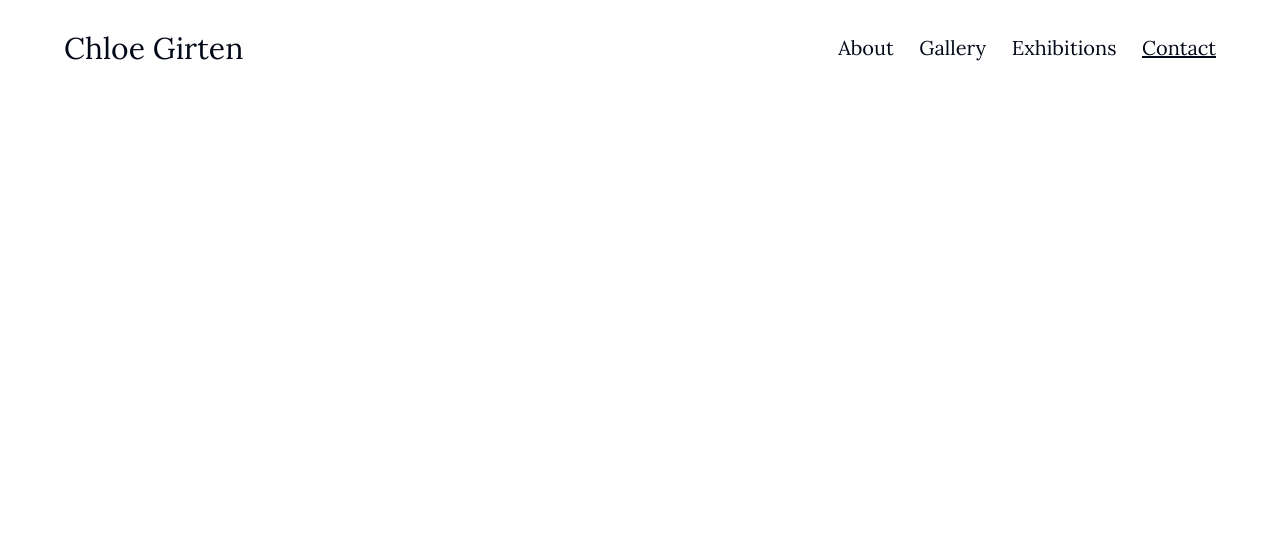
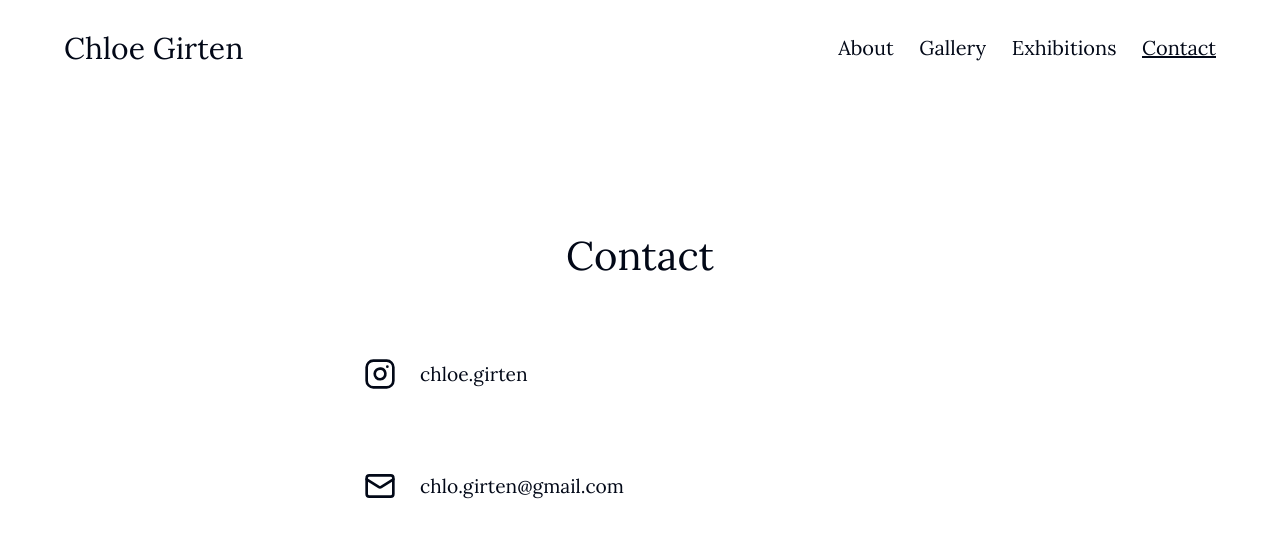
Before and after one commit to zax-pfe/Chloe-Next, a Next.js app: page /contact in a window 1280 px wide. Shown: the top 538 px of the page. Built offline with nearby package versions, Linux system fonts and the light colour scheme.

Commit message:
contact page added - exhibition page added

```diff
--- a/src/app/contact/page.tsx
+++ b/src/app/contact/page.tsx
@@ -1,10 +1,77 @@
+// "use client";
+// import useLockBodyScroll from "@/hooks/adjustScrollBar";
+// import useDevice from "@/app/utils/detectDevice";
+// import "../../styles/contact.css";
+
+// export default function ContactPage() {
+//   const device = useDevice();
+//   useLockBodyScroll(device);
+
+//   return <div>{/* <PageItem index={1} index_max={2} /> */}</div>;
+// }
+
 "use client";
 import useLockBodyScroll from "@/hooks/adjustScrollBar";
 import useDevice from "@/app/utils/detectDevice";
+import { Instagram, Mail } from "lucide-react";
+import Link from "next/link";
+import { motion } from "framer-motion";
+import { useState } from "react";
+import "../../styles/contact.css";
 
 export default function ContactPage() {
   const device = useDevice();
   useLockBodyScroll(device);
+  const [hoverInsta, setHoverInsta] = useState(false);
+  const [hoverMail, setHoverMail] = useState(false);
 
-  return <div>{/* <PageItem index={1} index_max={2} /> */}</div>;
+  return (
+    <div className="contact-container">
+      <motion.div
+        initial={{ opacity: 0, y: 20 }}
+        animate={{ opacity: 1, y: 0 }}
+        transition={{ duration: 0.6 }}
+        className="contact-content"
+      >
+        <h1 className="contact-title">Contact</h1>
+
+        <div className="contact-items">
+          <motion.div
+            className="contact-item"
+            whileHover={{ scale: 1.05 }}
+            onHoverStart={() => setHoverInsta(true)}
+            onHoverEnd={() => setHoverInsta(false)}
+          >
+            <Link
+              href="https://www.instagram.com/chloe.girten"
+              target="_blank"
+              rel="noopener noreferrer"
+              className="contact-link"
+            >
+              <Instagram
+                size={32}
+                className={`contact-icon ${hoverInsta ? "contact-icon-hover" : ""}`}
+              />
+              <span className="contact-text">chloe.girten</span>
+            </Link>
+          </motion.div>
+
+          <motion.div
+            className="contact-item"
+            whileHover={{ scale: 1.05 }}
+            onHoverStart={() => setHoverMail(true)}
+            onHoverEnd={() => setHoverMail(false)}
+          >
+            <Link href="mailto:chlo.girten@gmail.com" className="contact-link">
+              <Mail
+                size={32}
+                className={`contact-icon ${hoverMail ? "contact-icon-hover" : ""}`}
+              />
+              <span className="contact-text">chlo.girten@gmail.com</span>
+            </Link>
+          </motion.div>
+        </div>
+      </motion.div>
+    </div>
+  );
 }
--- a/src/app/exhibitions/[id]/page.tsx
+++ b/src/app/exhibitions/[id]/page.tsx
@@ -5,28 +5,33 @@ import { motion, Variants, AnimatePresence } from "framer-motion";
 import "../../../styles/exhibitionPage.css";
 import Image from "next/image";
 import { findExhibitionByName } from "@/actions";
+import { useEffect, useState } from "react";
+import { Exhibition_interface } from "@/actions";
+import { PortableText } from "next-sanity";
 
 interface ExhibitionProps {
   params: {
-    name: string;
+    id: string;
   };
 }
 
-function findExhibitionById(exhibitionId: string) {
-  const exhibition = exhibitionlist.find(
-    (exhibition) => exhibition.id === exhibitionId
+export default function Page(props: ExhibitionProps) {
+  const [exhibition, setExhibition] = useState<Exhibition_interface | null>(
+    null
   );
 
-  if (exhibition) {
-    return exhibition;
-  } else {
-    return notFound();
-  }
-}
+  useEffect(() => {
+    async function fetchExhibitionByName() {
+      const decodedName = decodeURIComponent(props.params.id);
+      console.log("Fetching exhibition with name:", decodedName);
+      const exhibition_found = await findExhibitionByName(decodedName);
+      setExhibition(exhibition_found);
+    }
 
-export default function Page(props: ExhibitionProps) {
-  const exhibition_id = props.params.name;
-  const exhibitionDetails = findExhibitionById(exhibition_id);
+    fetchExhibitionByName();
+  }, [props.params.id]);
+
+  const exhibition_id = props.params.id;
 
   return (
     <div>
@@ -36,20 +41,20 @@ export default function Page(props: ExhibitionProps) {
         transition={{ duration: 0.3 }}
       >
         <div className="ExDescriptions">
-          <h1 className="ExName">{exhibitionDetails.name}</h1>
-          <p className="para ExDate">{exhibitionDetails.dates}</p>
-          <p className="para Exlieu">{exhibitionDetails.lieu}</p>
+          <h1 className="ExName">{exhibition?.name}</h1>
+          <p className="para ExDate">{exhibition?.dates}</p>
+          <p className="para Exlieu">{exhibition?.lieu}</p>
 
-          {exhibitionDetails.descriptions.map((element, index) => (
+          {exhibition?.description.map((element, index) => (
             <p className="para ExInfos" key={index}>
-              {element}
+              <PortableText value={element} />
             </p>
           ))}
         </div>
       </motion.div>
 
       <div className="ExImages-container">
-        {exhibitionDetails.images.map((image, index) => (
+        {exhibition?.images?.map((images, index) => (
           <motion.div
             initial={{ opacity: 0, y: 10 }}
             whileInView={{ opacity: 1, y: 0 }}
@@ -59,8 +64,10 @@ export default function Page(props: ExhibitionProps) {
           >
             <Image
               className="ExImage"
-              src={image}
+              src={images.url}
               alt="picture from the exhibition"
+              height={images.height}
+              width={images.width}
             />
           </motion.div>
         ))}
--- a/src/app/page.tsx
+++ b/src/app/page.tsx
@@ -4,9 +4,12 @@ import gif from "../assets/home/NE.gif";
 import "@/styles/home.css";
 import useLockBodyScroll from "@/hooks/adjustScrollBar";
 import useDevice from "@/app/utils/detectDevice";
+import { redirect } from "next/navigation";
+
 export default function Home() {
   const device = useDevice();
   useLockBodyScroll(device);
+  redirect("/about");
   return (
     <div className="homeIllustration-container">
       <Image className="homeIllustration" src={gif} alt="korean gif" />
--- /dev/null
+++ b/src/styles/contact.css
@@ -0,0 +1,87 @@
+/* styles/contact.css */
+
+.contact-container {
+  display: flex;
+  justify-content: center;
+  align-items: center;
+  min-height: 70vh;
+  padding: 2rem;
+}
+
+.contact-content {
+  display: flex;
+  flex-direction: column;
+  align-items: center;
+  max-width: 600px;
+  width: 100%;
+}
+
+.contact-title {
+  font-size: 2.5rem;
+  margin-bottom: 3rem;
+  text-align: center;
+}
+
+.contact-items {
+  display: flex;
+  flex-direction: column;
+  gap: 2rem;
+  width: 100%;
+}
+
+.contact-item {
+  padding: 1.5rem;
+  border-radius: 8px;
+  transition: all 0.3s ease;
+}
+
+.contact-link {
+  display: flex;
+  align-items: center;
+  text-decoration: none;
+  color: inherit;
+  gap: 1.5rem;
+}
+
+.contact-icon {
+  transition: color 0.3s ease;
+}
+
+.contact-icon-hover {
+  color: #e1306c; /* Instagram color for both icons when hovered */
+}
+
+.contact-text {
+  font-size: 1.2rem;
+  transition: color 0.3s ease;
+}
+
+/* Media queries for responsiveness */
+@media (max-width: 768px) {
+  .contact-title {
+    font-size: 2rem;
+    margin-bottom: 2rem;
+  }
+
+  .contact-text {
+    font-size: 1rem;
+  }
+
+  .contact-item {
+    padding: 1rem;
+  }
+}
+
+@media (max-width: 480px) {
+  .contact-container {
+    padding: 1rem;
+  }
+
+  .contact-title {
+    font-size: 1.75rem;
+  }
+
+  .contact-link {
+    gap: 1rem;
+  }
+}
```
